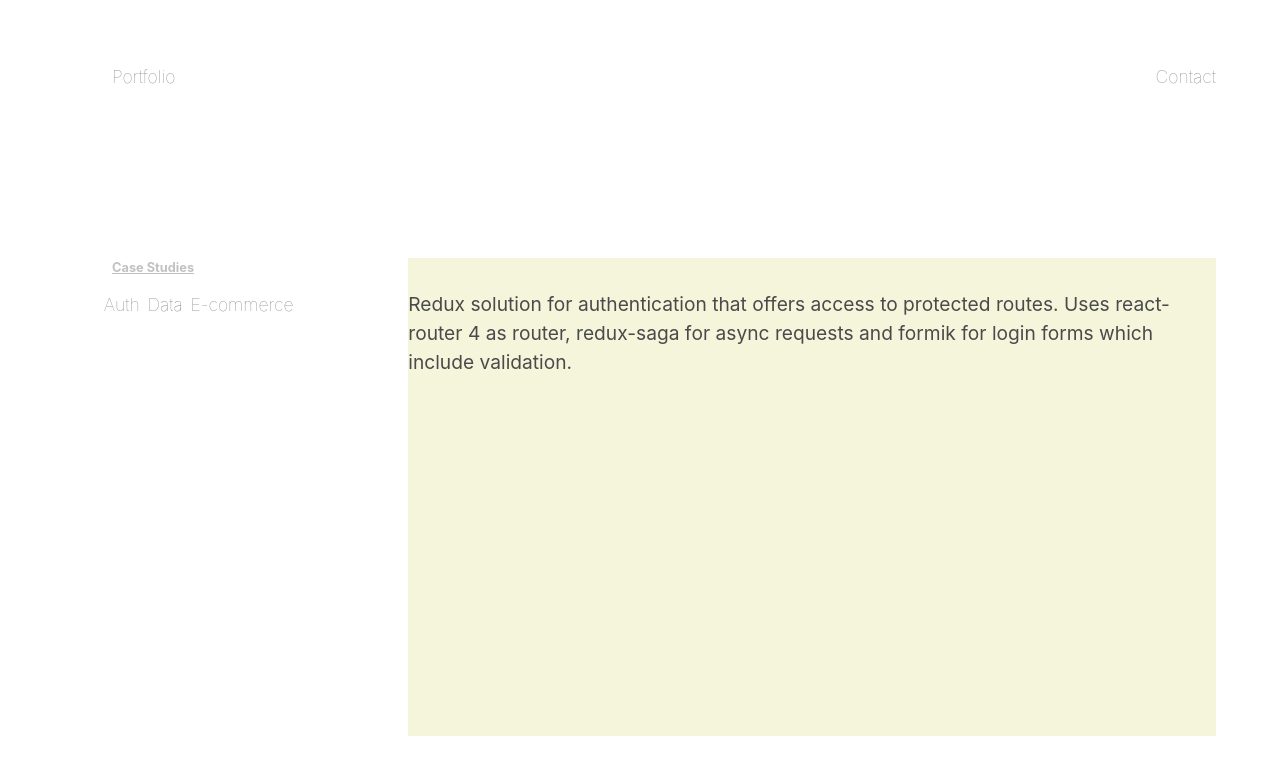
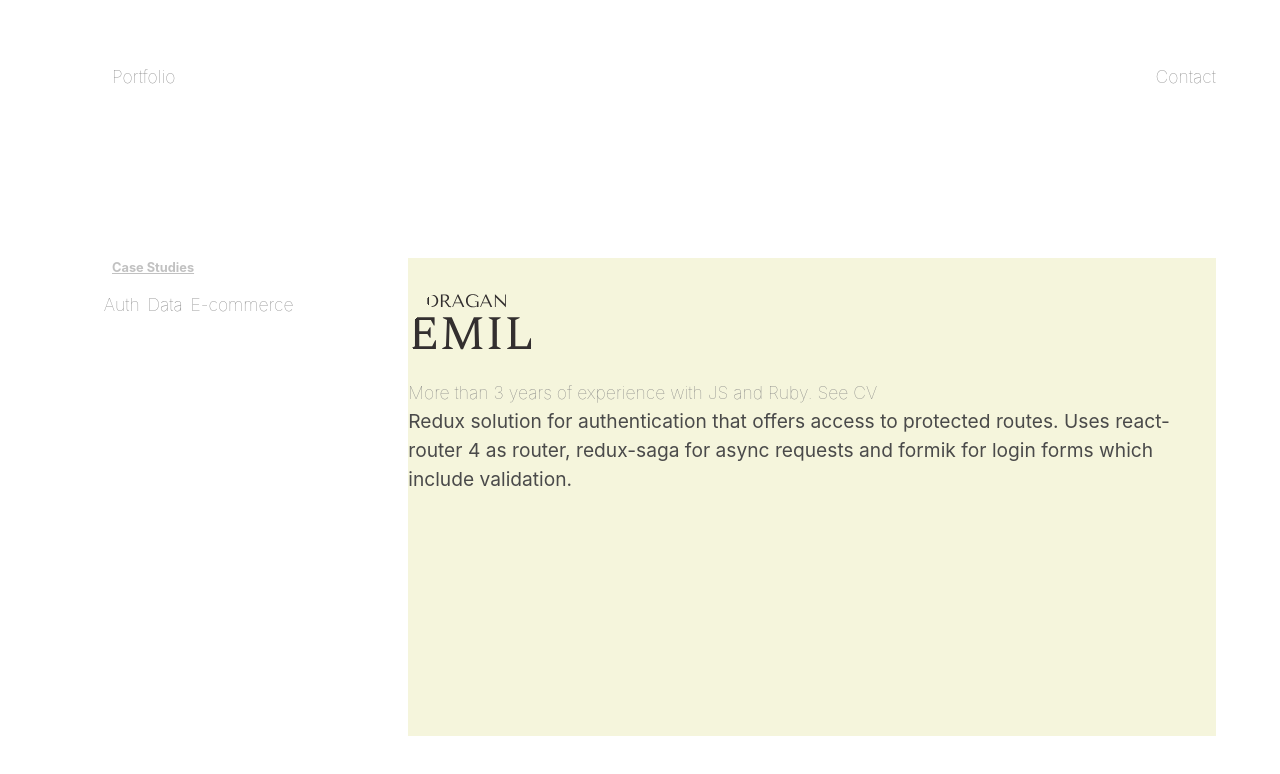
Before and after one commit to emilMircea/portfolio, a React (Create React App) app: page / in a window 1280 px wide. Shown: the top 774 px of the page. Built offline with nearby package versions, Linux system fonts and the light colour scheme.

Commit message:
add div that holds name and heading

```diff
--- a/src/components/Content.js
+++ b/src/components/Content.js
@@ -1,9 +1,16 @@
 import React from "react";
 import {Route} from 'react-router-dom'
 import routes from '../constants/routes'
+import name from '../images/name.svg'
 
 const Content = () => (
-  <div className="Content animated bounce">
+  <div className="Content animated fadeInRight">
+    <div className="content-heading-wrapper">
+      <img className='content-img' src={name} alt="Emil Dragan"/>
+      <p className='content-heading'>
+        <a>More than 3 years of experience with JS and Ruby. <span className='underline'>See CV</span></a>
+      </p>
+    </div>
     {routes.map((route, index) => (
           <Route
             key={index}
```
